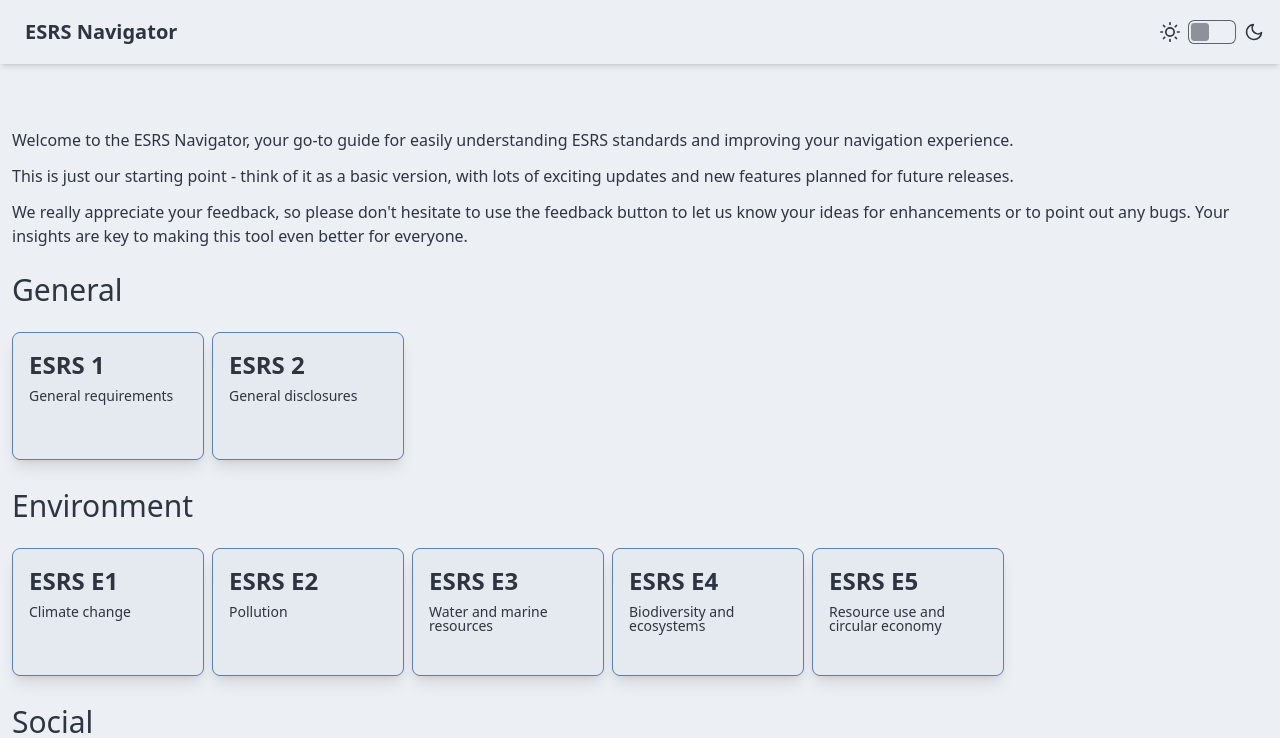
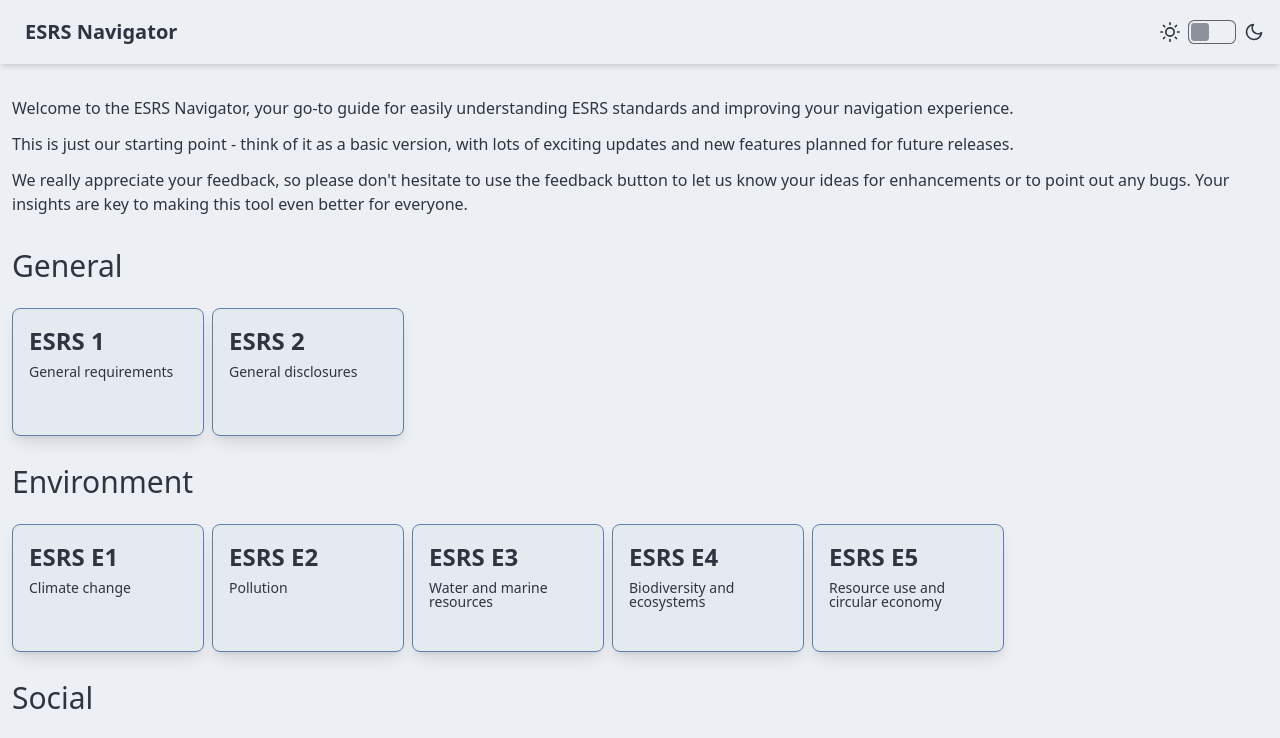
Before and after one commit to toby-palau/esrs-navigator, a SvelteKit app: page / in a window 1280 px wide. Shown: the top 738 px of the page. Built offline with nearby package versions, Linux system fonts and the light colour scheme.

Commit message:
improve homepage layout

```diff
--- a/src/routes/(overview)/+page.svelte
+++ b/src/routes/(overview)/+page.svelte
@@ -6,8 +6,8 @@
 	const categories = ['General', 'Environment', 'Social', 'Governance'];
 </script>
 
-<div class="relative container mx-auto mt-32 pb-12 px-3">
-	<div>
+<div class="relative container mx-auto py-16 px-3">
+	<div class="my-8">
 		<p class="my-3">
 			Welcome to the ESRS Navigator, your go-to guide for easily understanding ESRS standards and
 			improving your navigation experience.
```
